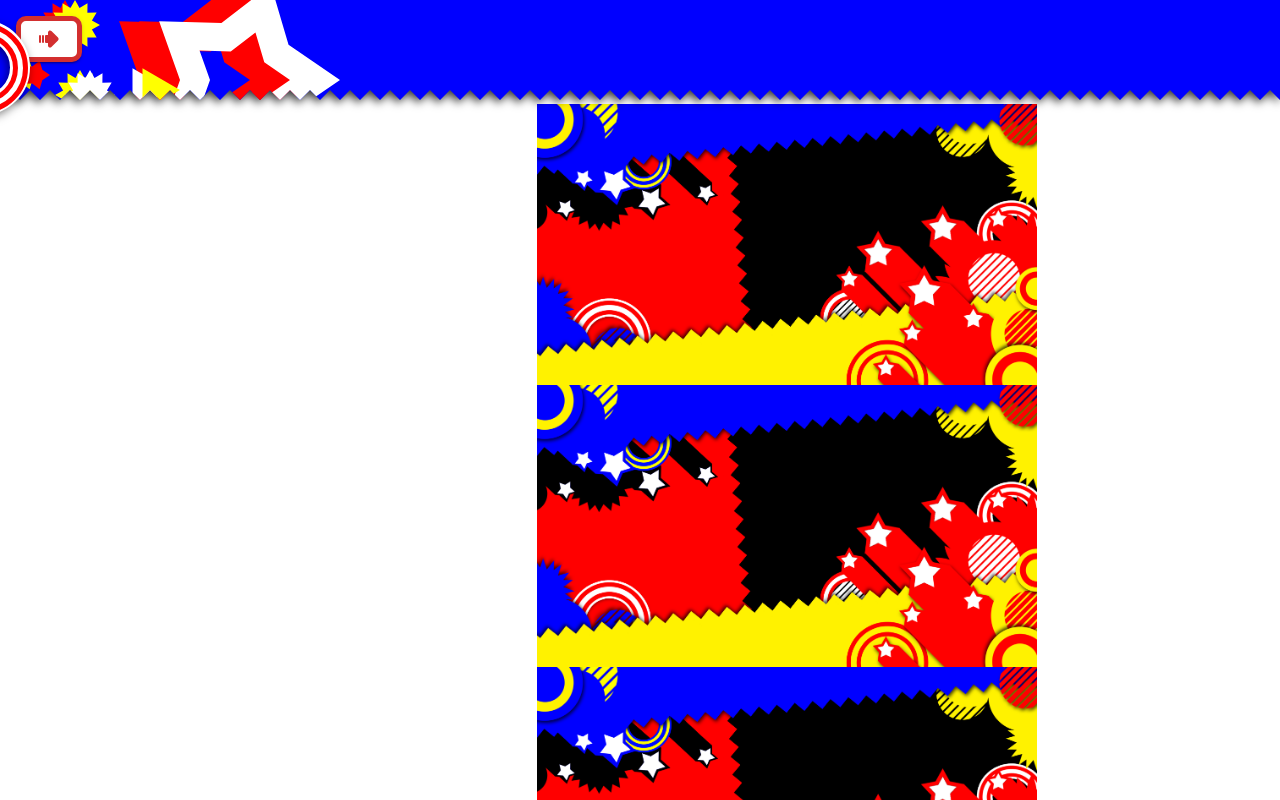
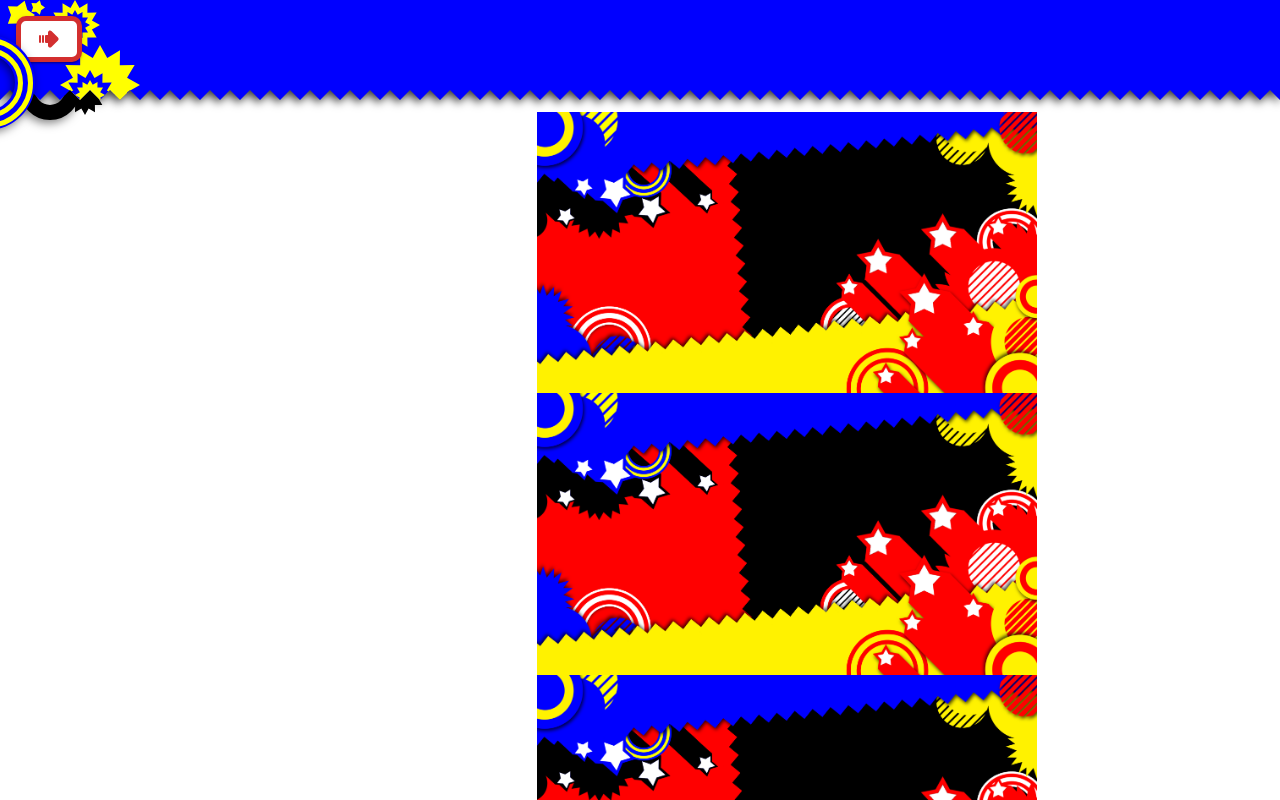
Before and after one commit to lluuvvii/my-personal-web-nextjs, a Next.js app: page /test in a window 1280 px wide. Shown: the top 800 px of the page. Built offline with nearby package versions, Linux system fonts and the light colour scheme.

Commit message:
update ui

```diff
--- a/src/app/(Home)/test/page.tsx
+++ b/src/app/(Home)/test/page.tsx
@@ -7,7 +7,7 @@ import React, { useState } from 'react'
 const BackgroundContainer = () => {
   return (
     <>
-      <Grid container spacing={1} alignItems='center' justifyContent='center' sx={{ mt: 12 }}>
+      <Grid container spacing={1} alignItems='center' justifyContent='center'>
         {/* <Grid item>
           <ZigzagContainer width='800px' height='500px' color='black'>
             <Box sx={{ transform: 'translate(0%, 10%)', position: 'absolute' }}>
--- a/src/app/components/navbar/Navbar.tsx
+++ b/src/app/components/navbar/Navbar.tsx
@@ -15,23 +15,21 @@ const Navbar = () => {
     <HideOnScroll>
       <AppBar position='fixed' color='transparent' sx={{ boxShadow: 'none' }}>
         <Box component='header'>
-          <ZigzagContainer width='100%' height='100px' color='blue' bottom>
-            <Grid container p={2}>
-              <Grid item>
-                {/* big Stars */}
           <Box
             component={motion.div}
             sx={{
               position: 'absolute',
-                    width: '200px',
-                    height: '200px',
+              width: '60px',
+              height: '60px',
+              borderRadius: '50%',
               display: 'flex',
               justifyContent: 'center',
               alignItems: 'center',
-                    backgroundColor: 'red',
-                    clipPath: 'polygon(100% 50%,74.27% 67.63%,65.45% 97.55%,40.73% 78.53%,9.55% 79.39%,20% 50%,9.55% 20.61%,40.73% 21.47%,65.45% 2.45%,74.27% 32.37%,100% 50%,74.27% 67.63%,calc(74.27% - 24.27px) calc(67.63% - 17.63px),calc(100% - 50px) calc(50% - 0px),calc(74.27% - 24.27px) calc(32.37% - -17.63px),calc(65.45% - 15.45px) calc(2.45% - -47.55px),calc(40.73% - -9.27px) calc(21.47% - -28.53px),calc(9.55% - -40.45px) calc(20.61% - -29.39px),calc(20% - -30px) calc(50% - 0px),calc(9.55% - -40.45px) calc(79.39% - 29.39px),calc(40.73% - -9.27px) calc(78.53% - 28.53px),calc(65.45% - 15.45px) calc(97.55% - 47.55px),calc(74.27% - 24.27px) calc(67.63% - 17.63px),calc(100% - 50px) calc(50% - 0px))',
-                    top: '-20px',
-                    left: '100px'
+              backgroundColor: 'transparent',
+              border: '15px solid black',
+              filter: 'drop-shadow(-2px 3px 5px rgba(0,0,0,0.5))',
+              top: '60px',
+              left: '20px'
             }}
             whileHover={{ scale: 1.2 }}
             whileTap={{ scale: 1 }}
@@ -41,52 +39,37 @@ const Navbar = () => {
             component={motion.div}
             sx={{
               position: 'absolute',
-                    width: '200px',
-                    height: '200px',
+              width: '40px',
+              height: '40px',
               display: 'flex',
               justifyContent: 'center',
               alignItems: 'center',
-                    backgroundColor: 'red',
-                    clipPath: 'polygon(100% 50%,74.27% 67.63%,65.45% 97.55%,40.73% 78.53%,9.55% 79.39%,20% 50%,9.55% 20.61%,40.73% 21.47%,65.45% 2.45%,74.27% 32.37%,100% 50%,74.27% 67.63%,calc(74.27% - 24.27px) calc(67.63% - 17.63px),calc(100% - 50px) calc(50% - 0px),calc(74.27% - 24.27px) calc(32.37% - -17.63px),calc(65.45% - 15.45px) calc(2.45% - -47.55px),calc(40.73% - -9.27px) calc(21.47% - -28.53px),calc(9.55% - -40.45px) calc(20.61% - -29.39px),calc(20% - -30px) calc(50% - 0px),calc(9.55% - -40.45px) calc(79.39% - 29.39px),calc(40.73% - -9.27px) calc(78.53% - 28.53px),calc(65.45% - 15.45px) calc(97.55% - 47.55px),calc(74.27% - 24.27px) calc(67.63% - 17.63px),calc(100% - 50px) calc(50% - 0px))',
-                    top: '-20px',
-                    left: '120px'
+              backgroundColor: 'black',
+              clipPath: 'polygon(100% 50%,83.81% 59.06%,93.3% 75%,74.75% 74.75%,75% 93.3%,59.06% 83.81%,50% 100%,40.94% 83.81%,25% 93.3%,25.25% 74.75%,6.7% 75%,16.19% 59.06%,0% 50%,16.19% 40.94%,6.7% 25%,25.25% 25.25%,25% 6.7%,40.94% 16.19%,50% 0%,59.06% 16.19%,75% 6.7%,74.75% 25.25%,93.3% 25%,83.81% 40.94%)',
+              top: '75px',
+              left: '65px'
             }}
             whileHover={{ scale: 1.2 }}
             whileTap={{ scale: 1 }}
           >
           </Box>
-                <Box
-                  component={motion.div}
-                  sx={{
-                    position: 'absolute',
-                    width: '200px',
-                    height: '200px',
-                    display: 'flex',
-                    justifyContent: 'center',
-                    alignItems: 'center',
-                    backgroundColor: 'white',
-                    clipPath: 'polygon(100% 50%,74.27% 67.63%,65.45% 97.55%,40.73% 78.53%,9.55% 79.39%,20% 50%,9.55% 20.61%,40.73% 21.47%,65.45% 2.45%,74.27% 32.37%,100% 50%,74.27% 67.63%,calc(74.27% - 24.27px) calc(67.63% - 17.63px),calc(100% - 50px) calc(50% - 0px),calc(74.27% - 24.27px) calc(32.37% - -17.63px),calc(65.45% - 15.45px) calc(2.45% - -47.55px),calc(40.73% - -9.27px) calc(21.47% - -28.53px),calc(9.55% - -40.45px) calc(20.61% - -29.39px),calc(20% - -30px) calc(50% - 0px),calc(9.55% - -40.45px) calc(79.39% - 29.39px),calc(40.73% - -9.27px) calc(78.53% - 28.53px),calc(65.45% - 15.45px) calc(97.55% - 47.55px),calc(74.27% - 24.27px) calc(67.63% - 17.63px),calc(100% - 50px) calc(50% - 0px))',
-                    top: '-20px',
-                    left: '140px'
-                  }}
-                  whileHover={{ scale: 1.2 }}
-                  whileTap={{ scale: 1 }}
-                >
-                </Box>
+          <ZigzagContainer width='100%' height='100px' color='blue' bottom>
+            <Grid container p={2}>
+              <Grid item>
                 {/* spikes */}
                 <Box
                   component={motion.div}
                   sx={{
                     position: 'absolute',
-                    width: '50px',
-                    height: '50px',
+                    width: '80px',
+                    height: '80px',
                     display: 'flex',
                     justifyContent: 'center',
                     alignItems: 'center',
                     backgroundColor: 'yellow',
                     clipPath: 'polygon(100% 50%,83.81% 59.06%,93.3% 75%,74.75% 74.75%,75% 93.3%,59.06% 83.81%,50% 100%,40.94% 83.81%,25% 93.3%,25.25% 74.75%,6.7% 75%,16.19% 59.06%,0% 50%,16.19% 40.94%,6.7% 25%,25.25% 25.25%,25% 6.7%,40.94% 16.19%,50% 0%,59.06% 16.19%,75% 6.7%,74.75% 25.25%,93.3% 25%,83.81% 40.94%)',
-                    top: '70px',
-                    left: '55px'
+                    top: '45px',
+                    left: '60px'
                   }}
                   whileHover={{ scale: 1.2 }}
                   whileTap={{ scale: 1 }}
@@ -101,8 +84,8 @@ const Navbar = () => {
                     display: 'flex',
                     justifyContent: 'center',
                     alignItems: 'center',
-                    backgroundColor: 'white',
-                    clipPath: 'polygon(100% 50%,83.81% 59.06%,93.3% 75%,74.75% 74.75%,75% 93.3%,59.06% 83.81%,50% 100%,40.94% 83.81%,25% 93.3%,25.25% 74.75%,6.7% 75%,16.19% 59.06%,0% 50%,16.19% 40.94%,6.7% 25%,25.25% 25.25%,25% 6.7%,40.94% 16.19%,50% 0%,59.06% 16.19%,75% 6.7%,74.75% 25.25%,93.3% 25%,83.81% 40.94%)',
+                    backgroundColor: 'blue',
+                    clipPath: 'polygon(100% 50%,83.81% 59.06%,93.3% 75%,74.75% 74.75%,75% 93.3%,59.06% 83.81%,50% 100%,40.94% 83.81%,25% 93.3%,25.25% 74.75%,6.7% 75%,16.19% 59.06%,0% 50%,16.19% 40.94%,6.7% 25%,25.25% 25.25%,25% 6.7%,40.94% 16.19%,50% 0%,59.06% 16.19%,75% 6.7%,74.75% 25.25%,93.3% 25%,83.81% 40.94%,100% 50%,83.81% 59.06%,calc(83.81% - 6.76px) calc(59.06% - 1.81px),calc(100% - 10px) calc(50% - 0px),calc(83.81% - 6.76px) calc(40.94% - -1.81px),calc(93.3% - 8.66px) calc(25% - -5px),calc(74.75% - 4.95px) calc(25.25% - -4.95px),calc(75% - 5px) calc(6.7% - -8.66px),calc(59.06% - 1.81px) calc(16.19% - -6.76px),calc(50% - 0px) calc(0% - -10px),calc(40.94% - -1.81px) calc(16.19% - -6.76px),calc(25% - -5px) calc(6.7% - -8.66px),calc(25.25% - -4.95px) calc(25.25% - -4.95px),calc(6.7% - -8.66px) calc(25% - -5px),calc(16.19% - -6.76px) calc(40.94% - -1.81px),calc(0% - -10px) calc(50% - 0px),calc(16.19% - -6.76px) calc(59.06% - 1.81px),calc(6.7% - -8.66px) calc(75% - 5px),calc(25.25% - -4.95px) calc(74.75% - 4.95px),calc(25% - -5px) calc(93.3% - 8.66px),calc(40.94% - -1.81px) calc(83.81% - 6.76px),calc(50% - 0px) calc(100% - 10px),calc(59.06% - 1.81px) calc(83.81% - 6.76px),calc(75% - 5px) calc(93.3% - 8.66px),calc(74.75% - 4.95px) calc(74.75% - 4.95px),calc(93.3% - 8.66px) calc(75% - 5px),calc(83.81% - 6.76px) calc(59.06% - 1.81px),calc(100% - 10px) calc(50% - 0px))',
                     top: '70px',
                     left: '65px'
                   }}
@@ -122,8 +105,8 @@ const Navbar = () => {
                     alignItems: 'center',
                     backgroundColor: 'yellow',
                     clipPath: 'polygon(100% 50%,74.27% 67.63%,65.45% 97.55%,40.73% 78.53%,9.55% 79.39%,20% 50%,9.55% 20.61%,40.73% 21.47%,65.45% 2.45%,74.27% 32.37%)',
-                    top: '60px',
-                    left: '10px'
+                    top: '0px',
+                    left: '5px'
                   }}
                   whileHover={{ scale: 1.2 }}
                   whileTap={{ scale: 1 }}
@@ -133,15 +116,15 @@ const Navbar = () => {
                   component={motion.div}
                   sx={{
                     position: 'absolute',
-                    width: '30px',
-                    height: '30px',
+                    width: '15px',
+                    height: '15px',
                     display: 'flex',
                     justifyContent: 'center',
                     alignItems: 'center',
-                    backgroundColor: 'red',
+                    backgroundColor: 'yellow',
                     clipPath: 'polygon(100% 50%,74.27% 67.63%,65.45% 97.55%,40.73% 78.53%,9.55% 79.39%,20% 50%,9.55% 20.61%,40.73% 21.47%,65.45% 2.45%,74.27% 32.37%)',
-                    top: '60px',
-                    left: '20px'
+                    top: '0px',
+                    left: '30px'
                   }}
                   whileHover={{ scale: 1.2 }}
                   whileTap={{ scale: 1 }}
@@ -157,65 +140,10 @@ const Navbar = () => {
                     display: 'flex',
                     justifyContent: 'center',
                     alignItems: 'center',
-                    backgroundColor: 'red',
-                    clipPath: 'polygon(100% 50%,83.81% 59.06%,93.3% 75%,74.75% 74.75%,75% 93.3%,59.06% 83.81%,50% 100%,40.94% 83.81%,25% 93.3%,25.25% 74.75%,6.7% 75%,16.19% 59.06%,0% 50%,16.19% 40.94%,6.7% 25%,25.25% 25.25%,25% 6.7%,40.94% 16.19%,50% 0%,59.06% 16.19%,75% 6.7%,74.75% 25.25%,93.3% 25%,83.81% 40.94%)',
-                    top: '0px',
-                    left: '40px'
-                  }}
-                  whileHover={{ scale: 1.2 }}
-                  whileTap={{ scale: 1 }}
-                >
-                </Box>
-                <Box
-                  component={motion.div}
-                  sx={{
-                    position: 'absolute',
-                    width: '50px',
-                    height: '50px',
-                    display: 'flex',
-                    justifyContent: 'center',
-                    alignItems: 'center',
                     backgroundColor: 'yellow',
-                    clipPath: 'polygon(100% 50%,83.81% 59.06%,93.3% 75%,74.75% 74.75%,75% 93.3%,59.06% 83.81%,50% 100%,40.94% 83.81%,25% 93.3%,25.25% 74.75%,6.7% 75%,16.19% 59.06%,0% 50%,16.19% 40.94%,6.7% 25%,25.25% 25.25%,25% 6.7%,40.94% 16.19%,50% 0%,59.06% 16.19%,75% 6.7%,74.75% 25.25%,93.3% 25%,83.81% 40.94%)',
+                    clipPath: 'polygon(100% 50%,83.81% 59.06%,93.3% 75%,74.75% 74.75%,75% 93.3%,59.06% 83.81%,50% 100%,40.94% 83.81%,25% 93.3%,25.25% 74.75%,6.7% 75%,16.19% 59.06%,0% 50%,16.19% 40.94%,6.7% 25%,25.25% 25.25%,25% 6.7%,40.94% 16.19%,50% 0%,59.06% 16.19%,75% 6.7%,74.75% 25.25%,93.3% 25%,83.81% 40.94%,100% 50%,83.81% 59.06%,calc(83.81% - 6.76px) calc(59.06% - 1.81px),calc(100% - 10px) calc(50% - 0px),calc(83.81% - 6.76px) calc(40.94% - -1.81px),calc(93.3% - 8.66px) calc(25% - -5px),calc(74.75% - 4.95px) calc(25.25% - -4.95px),calc(75% - 5px) calc(6.7% - -8.66px),calc(59.06% - 1.81px) calc(16.19% - -6.76px),calc(50% - 0px) calc(0% - -10px),calc(40.94% - -1.81px) calc(16.19% - -6.76px),calc(25% - -5px) calc(6.7% - -8.66px),calc(25.25% - -4.95px) calc(25.25% - -4.95px),calc(6.7% - -8.66px) calc(25% - -5px),calc(16.19% - -6.76px) calc(40.94% - -1.81px),calc(0% - -10px) calc(50% - 0px),calc(16.19% - -6.76px) calc(59.06% - 1.81px),calc(6.7% - -8.66px) calc(75% - 5px),calc(25.25% - -4.95px) calc(74.75% - 4.95px),calc(25% - -5px) calc(93.3% - 8.66px),calc(40.94% - -1.81px) calc(83.81% - 6.76px),calc(50% - 0px) calc(100% - 10px),calc(59.06% - 1.81px) calc(83.81% - 6.76px),calc(75% - 5px) calc(93.3% - 8.66px),calc(74.75% - 4.95px) calc(74.75% - 4.95px),calc(93.3% - 8.66px) calc(75% - 5px),calc(83.81% - 6.76px) calc(59.06% - 1.81px),calc(100% - 10px) calc(50% - 0px))',
                     top: '0px',
                     left: '50px'
-                  }}
-                  whileHover={{ scale: 1.2 }}
-                  whileTap={{ scale: 1 }}
-                >
-                </Box>
-                {/* triangles */}
-                <Box
-                  component={motion.div}
-                  sx={{
-                    position: 'absolute',
-                    width: '50px',
-                    height: '50px',
-                    display: 'flex',
-                    justifyContent: 'center',
-                    alignItems: 'center',
-                    backgroundColor: 'white',
-                    clipPath: 'polygon(100% 50%,25% 93.3%,25% 6.7%)',
-                    bottom: '-15px',
-                    left: '120px'
-                  }}
-                  whileHover={{ scale: 1.2 }}
-                  whileTap={{ scale: 1 }}
-                >
-                </Box>
-                <Box
-                  component={motion.div}
-                  sx={{
-                    position: 'absolute',
-                    width: '50px',
-                    height: '50px',
-                    display: 'flex',
-                    justifyContent: 'center',
-                    alignItems: 'center',
-                    backgroundColor: 'yellow',
-                    clipPath: 'polygon(100% 50%,25% 93.3%,25% 6.7%)',
-                    bottom: '-15px',
-                    left: '130px'
                   }}
                   whileHover={{ scale: 1.2 }}
                   whileTap={{ scale: 1 }}
@@ -317,10 +245,10 @@ const Navbar = () => {
               justifyContent: 'center',
               alignItems: 'center',
               backgroundColor: 'transparent',
-              border: '20px solid white',
+              border: '20px solid blue',
               filter: 'drop-shadow(-2px 3px 5px rgba(0,0,0,0.5))',
-              top: '20px',
-              left: '-65px'
+              top: '35px',
+              left: '-60px'
             }}
             whileHover={{ scale: 1.2 }}
             whileTap={{ scale: 1 }}
@@ -336,7 +264,7 @@ const Navbar = () => {
                 alignItems: 'center',
                 borderRadius: '50%',
                 backgroundColor: 'transparent',
-                border: '5px solid red'
+                border: '5px solid yellow'
               }}
             >
             </Box>
@@ -351,7 +279,7 @@ const Navbar = () => {
                 alignItems: 'center',
                 borderRadius: '50%',
                 backgroundColor: 'transparent',
-                border: '5px solid red'
+                border: '5px solid yellow'
               }}
             >
             </Box>
--- a/src/app/layout.tsx
+++ b/src/app/layout.tsx
@@ -5,7 +5,7 @@ import "./globals.css";
 import React from 'react';
 import { ThemeProvider, createTheme } from '@mui/material/styles';
 import { red, blue, yellow } from '@mui/material/colors';
-import { CssBaseline } from "@mui/material";
+import { Box, CssBaseline } from "@mui/material";
 import Navbar from "./components/navbar/Navbar";
 
 const theme = createTheme({
@@ -40,7 +40,9 @@ export default function RootLayout({ children }: Readonly<{ children: React.Reac
         <Navbar />
         <ThemeProvider theme={theme}>
           <CssBaseline />
-          {children}
+          <Box sx={{ mt: 14 }}>
+            {children}
+          </Box>
         </ThemeProvider>
       </body>
     </html>
```
Lines whose indentation alone changed are shown as unchanged.
